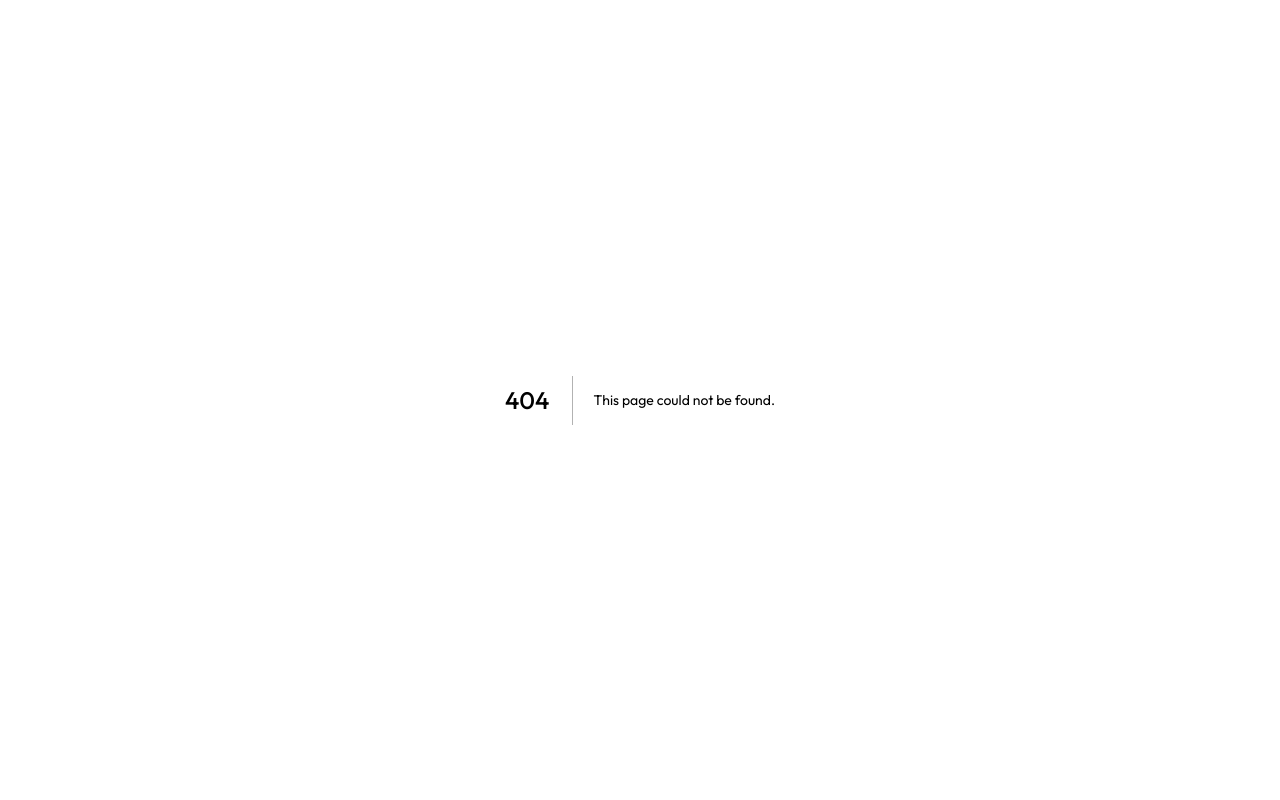
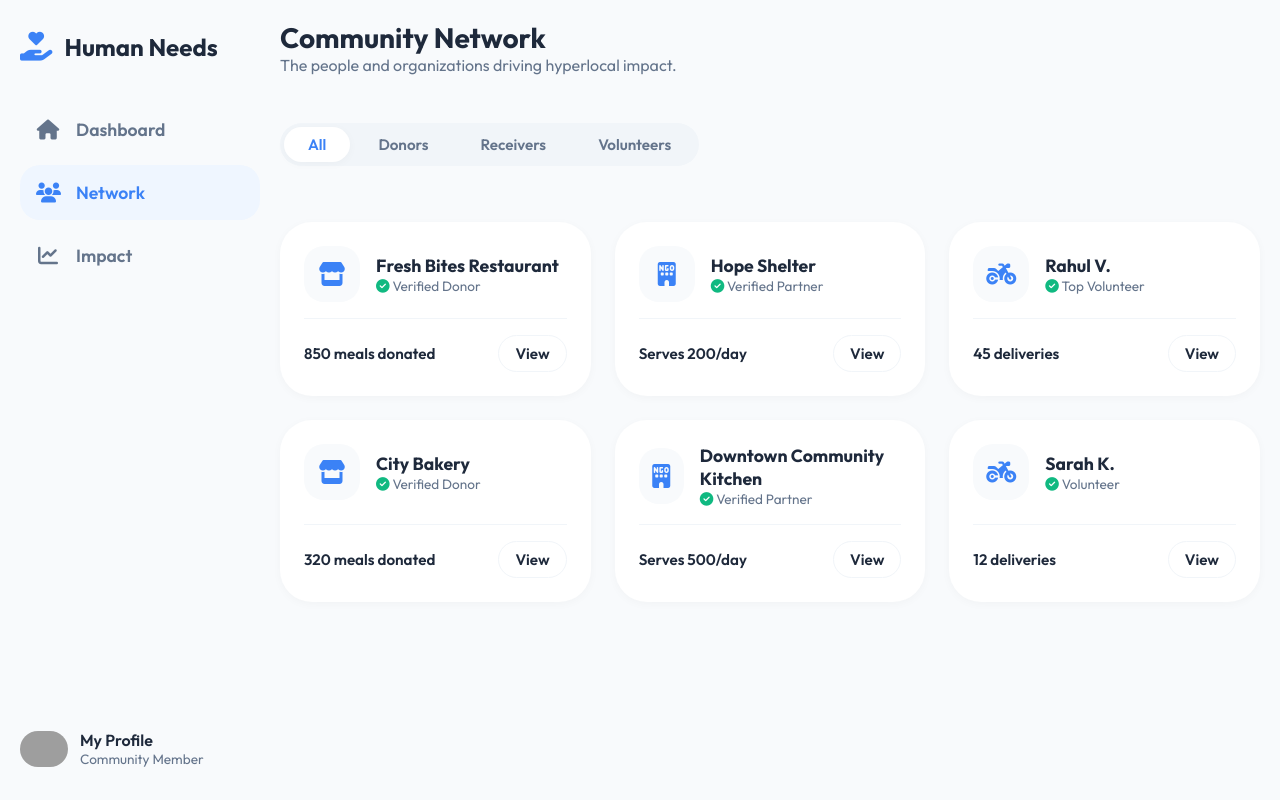
Before and after one commit to cocreata95/noonestayshungry, a Next.js app: page /dashboard/network in a window 1280 px wide. Before the commit this address had no page. Built offline with nearby package versions, Linux system fonts and the light colour scheme; grey boxes are pictures that could not be loaded.

Commit message:
network tab added

```diff
--- /dev/null
+++ b/src/app/dashboard/layout.tsx
@@ -0,0 +1,59 @@
+"use client";
+
+import React from 'react';
+import Link from 'next/link';
+import { usePathname } from 'next/navigation';
+
+export default function DashboardLayout({ children }: { children: React.ReactNode }) {
+  const pathname = usePathname();
+
+  return (
+    <div className="app-container">
+      {/* 1. Left Sidebar Navigation (Desktop Only) */}
+      <aside className="desktop-sidebar">
+        <Link href="/" className="brand" style={{textDecoration: 'none', color: 'inherit'}}>
+          <i className="fa-solid fa-hand-holding-heart"></i>
+          <span>Human Needs</span>
+        </Link>
+        <nav className="nav-menu">
+          <Link href="/dashboard" className={`nav-item ${pathname === '/dashboard' ? 'active' : ''}`}>
+            <i className="fa-solid fa-house"></i><span>Dashboard</span>
+          </Link>
+          <Link href="/dashboard/network" className={`nav-item ${pathname === '/dashboard/network' ? 'active' : ''}`}>
+            <i className="fa-solid fa-users"></i><span>Network</span>
+          </Link>
+          <Link href="#" className="nav-item">
+            <i className="fa-solid fa-chart-line"></i><span>Impact</span>
+          </Link>
+        </nav>
+
+        <div style={{ marginTop: 'auto', display: 'flex', alignItems: 'center', gap: '12px' }}>
+          <img src="https://ui-avatars.com/api/?name=User&background=3B82F6&color=fff&rounded=true" alt="Profile" style={{width: 48, borderRadius: 999}} />
+          <div>
+            <div style={{fontWeight: 600}}>My Profile</div>
+            <div style={{fontSize: '0.85rem', color: 'var(--text-medium)'}}>Community Member</div>
+          </div>
+        </div>
+      </aside>
+
+      {/* 2. Main Children Content */}
+      {children}
+
+      {/* 3. Mobile Bottom Navigation */}
+      <nav className="mobile-nav">
+        <Link href="/dashboard" className={`nav-item ${pathname === '/dashboard' ? 'active' : ''}`}>
+          <i className="fa-solid fa-house"></i><span>Home</span>
+        </Link>
+        <Link href="/dashboard/network" className={`nav-item ${pathname === '/dashboard/network' ? 'active' : ''}`}>
+          <i className="fa-solid fa-users"></i><span>Network</span>
+        </Link>
+        <Link href="#" className="nav-item">
+          <i className="fa-solid fa-chart-line"></i><span>Impact</span>
+        </Link>
+        <Link href="#" className="nav-item">
+          <i className="fa-solid fa-user"></i><span>Profile</span>
+        </Link>
+      </nav>
+    </div>
+  );
+}
--- /dev/null
+++ b/src/app/dashboard/network/page.tsx
@@ -0,0 +1,64 @@
+"use client";
+import React, { useState } from 'react';
+
+export default function NetworkPage() {
+  const [activeTab, setActiveTab] = useState('all');
+
+  const networkData = [
+    { id: 1, type: 'donor', name: 'Fresh Bites Restaurant', stat: '850 meals donated', icon: 'fa-store', badge: 'Verified Donor' },
+    { id: 2, type: 'receiver', name: 'Hope Shelter', stat: 'Serves 200/day', icon: 'fa-building-ngo', badge: 'Verified Partner' },
+    { id: 3, type: 'logistics', name: 'Rahul V.', stat: '45 deliveries', icon: 'fa-motorcycle', badge: 'Top Volunteer' },
+    { id: 4, type: 'donor', name: 'City Bakery', stat: '320 meals donated', icon: 'fa-store', badge: 'Verified Donor' },
+    { id: 5, type: 'receiver', name: 'Downtown Community Kitchen', stat: 'Serves 500/day', icon: 'fa-building-ngo', badge: 'Verified Partner' },
+    { id: 6, type: 'logistics', name: 'Sarah K.', stat: '12 deliveries', icon: 'fa-motorcycle', badge: 'Volunteer' },
+  ];
+
+  const filtered = activeTab === 'all' ? networkData : networkData.filter(d => d.type === activeTab);
+
+  return (
+    <>
+      <main className="main-content network-grid">
+        <div className="mobile-header">
+            <div style={{display: 'flex', alignItems: 'center', gap: '12px'}}>
+                <i className="fa-solid fa-hand-holding-heart" style={{color: 'var(--primary)', fontSize: '1.5rem'}}></i>
+                <span style={{fontWeight: 700, fontSize: '1.25rem'}}>Network</span>
+            </div>
+        </div>
+
+        <section className="section-header" style={{marginBottom: 16}}>
+          <div>
+            <h2 style={{fontSize: '1.75rem', fontWeight: 800}}>Community Network</h2>
+            <p style={{color: 'var(--text-medium)'}}>The people and organizations driving hyperlocal impact.</p>
+          </div>
+        </section>
+
+        <div className="view-toggle" style={{width: 'fit-content', marginBottom: 24}}>
+            <button className={`toggle-btn ${activeTab === 'all' ? 'active' : ''}`} onClick={() => setActiveTab('all')}>All</button>
+            <button className={`toggle-btn ${activeTab === 'donor' ? 'active' : ''}`} onClick={() => setActiveTab('donor')}>Donors</button>
+            <button className={`toggle-btn ${activeTab === 'receiver' ? 'active' : ''}`} onClick={() => setActiveTab('receiver')}>Receivers</button>
+            <button className={`toggle-btn ${activeTab === 'logistics' ? 'active' : ''}`} onClick={() => setActiveTab('logistics')}>Volunteers</button>
+        </div>
+
+        <div style={{display: 'grid', gridTemplateColumns: 'repeat(auto-fill, minmax(300px, 1fr))', gap: '24px'}}>
+            {filtered.map(item => (
+                <div key={item.id} style={{background: 'var(--surface)', padding: 24, borderRadius: 'var(--radius-lg)', boxShadow: 'var(--shadow-sm)', display: 'flex', flexDirection: 'column', gap: 16}}>
+                    <div style={{display: 'flex', gap: 16, alignItems: 'center'}}>
+                        <div style={{width: 56, height: 56, borderRadius: 'var(--radius-md)', background: 'var(--bg-color)', display: 'flex', alignItems: 'center', justifyContent: 'center', fontSize: '1.5rem', color: 'var(--primary)'}}>
+                            <i className={`fa-solid ${item.icon}`}></i>
+                        </div>
+                        <div>
+                            <h3 style={{fontWeight: 700, fontSize: '1.1rem'}}>{item.name}</h3>
+                            <div style={{fontSize: '0.85rem', color: 'var(--text-medium)'}}><i className="fa-solid fa-check-circle" style={{color: 'var(--secondary)'}}></i> {item.badge}</div>
+                        </div>
+                    </div>
+                    <div style={{display: 'flex', justifyContent: 'space-between', alignItems: 'center', marginTop: 'auto', paddingTop: 16, borderTop: '1px solid var(--border)'}}>
+                        <span style={{fontWeight: 600, color: 'var(--text-dark)', fontSize: '0.95rem'}}>{item.stat}</span>
+                        <button className="btn-small accept" style={{padding: '8px 16px'}}>View</button>
+                    </div>
+                </div>
+            ))}
+        </div>
+      </main>
+    </>
+  );
+}
--- a/src/app/dashboard/page.tsx
+++ b/src/app/dashboard/page.tsx
@@ -1,7 +1,6 @@
 "use client";
 
 import React, { useState, useEffect } from 'react';
-import Link from 'next/link';
 
 type PostType = 'surplus' | 'need';
 type ViewMode = 'list' | 'map';
@@ -18,7 +17,7 @@ interface FeedItem {
   y: number;
 }
 
-export default function Home() {
+export default function DashboardFeedPage() {
   const [postType, setPostType] = useState<PostType>('surplus');
   const [viewMode, setViewMode] = useState<ViewMode>('list');
   const [meals, setMeals] = useState('');
@@ -93,38 +92,16 @@ export default function Home() {
   };
 
   return (
-    <div className="app-container">
-
-      {/* 1. Left Sidebar Navigation (Desktop Only) */}
-      <aside className="desktop-sidebar">
-        <Link href="/" className="brand" style={{textDecoration: 'none', color: 'inherit'}}>
-          <i className="fa-solid fa-hand-holding-heart"></i>
-          <span>Human Needs</span>
-        </Link>
-        <nav className="nav-menu">
-          <a href="#" className="nav-item active"><i className="fa-solid fa-house"></i><span>Dashboard</span></a>
-          <a href="#" className="nav-item"><i className="fa-solid fa-users"></i><span>Network</span></a>
-          <a href="#" className="nav-item"><i className="fa-solid fa-chart-line"></i><span>Impact</span></a>
-        </nav>
-
-        <div style={{ marginTop: 'auto', display: 'flex', alignItems: 'center', gap: '12px' }}>
-          <img src="https://ui-avatars.com/api/?name=User&background=FF8A65&color=fff&rounded=true" alt="Profile" style={{width: 48, borderRadius: 999}} />
-          <div>
-            <div style={{fontWeight: 600}}>My Profile</div>
-            <div style={{fontSize: '0.85rem', color: 'var(--text-medium)'}}>Community Member</div>
-          </div>
-        </div>
-      </aside>
-
-      {/* 2. Center Feed Column */}
+    <>
+      {/* Center Feed Column */}
       <main className="main-content">
 
         {/* Mobile App Header (Visible only on mobile) */}
         <div className="mobile-header">
-            <Link href="/" style={{display: 'flex', alignItems: 'center', gap: '12px', textDecoration: 'none', color: 'inherit'}}>
+            <div style={{display: 'flex', alignItems: 'center', gap: '12px'}}>
                 <i className="fa-solid fa-hand-holding-heart" style={{color: 'var(--primary)', fontSize: '1.5rem'}}></i>
                 <span style={{fontWeight: 700, fontSize: '1.25rem'}}>Human Needs</span>
-            </Link>
+            </div>
         </div>
 
         {/* Status Card */}
@@ -219,7 +196,7 @@ export default function Home() {
       {/* Mobile Overlay Background */}
       <div className={`mobile-overlay ${isMobilePostOpen ? 'active' : ''}`} onClick={() => setIsMobilePostOpen(false)}></div>
 
-      {/* 3. Right Action Panel (Posting Feature) - Slides up on Mobile */}
+      {/* Right Action Panel (Posting Feature) - Slides up on Mobile */}
       <aside className={`action-panel ${isMobilePostOpen ? 'mobile-open' : ''}`}>
         <button className="mobile-close-btn" onClick={() => setIsMobilePostOpen(false)}>
             <i className="fa-solid fa-xmark"></i>
@@ -276,15 +253,6 @@ export default function Home() {
       <button className="mobile-fab" onClick={() => setIsMobilePostOpen(true)}>
         <i className="fa-solid fa-plus"></i>
       </button>
-
-      {/* Mobile Bottom Navigation */}
-      <nav className="mobile-nav">
-        <a href="#" className="nav-item active"><i className="fa-solid fa-house"></i><span>Home</span></a>
-        <a href="#" className="nav-item"><i className="fa-solid fa-users"></i><span>Network</span></a>
-        <a href="#" className="nav-item"><i className="fa-solid fa-chart-line"></i><span>Impact</span></a>
-        <a href="#" className="nav-item"><i className="fa-solid fa-user"></i><span>Profile</span></a>
-      </nav>
-
-    </div>
+    </>
   );
 }
--- a/src/app/globals.css
+++ b/src/app/globals.css
@@ -428,3 +428,10 @@ body {
     .hero-title { font-size: 2.5rem; }
     .landing-hero { margin-bottom: 40px; }
 }
+
+/* Network Page Optimizations */
+@media (min-width: 1025px) {
+    .network-grid {
+        grid-column: 2 / span 2;
+    }
+}
```
